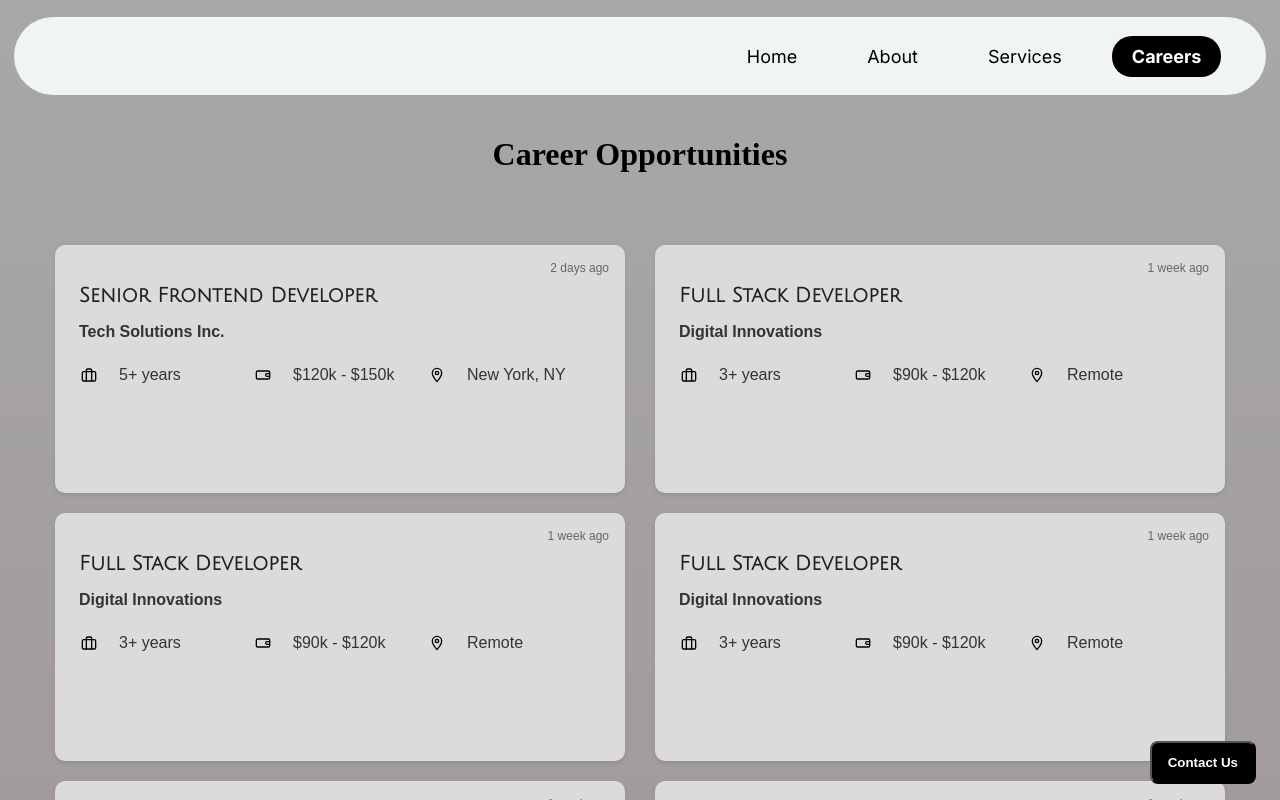
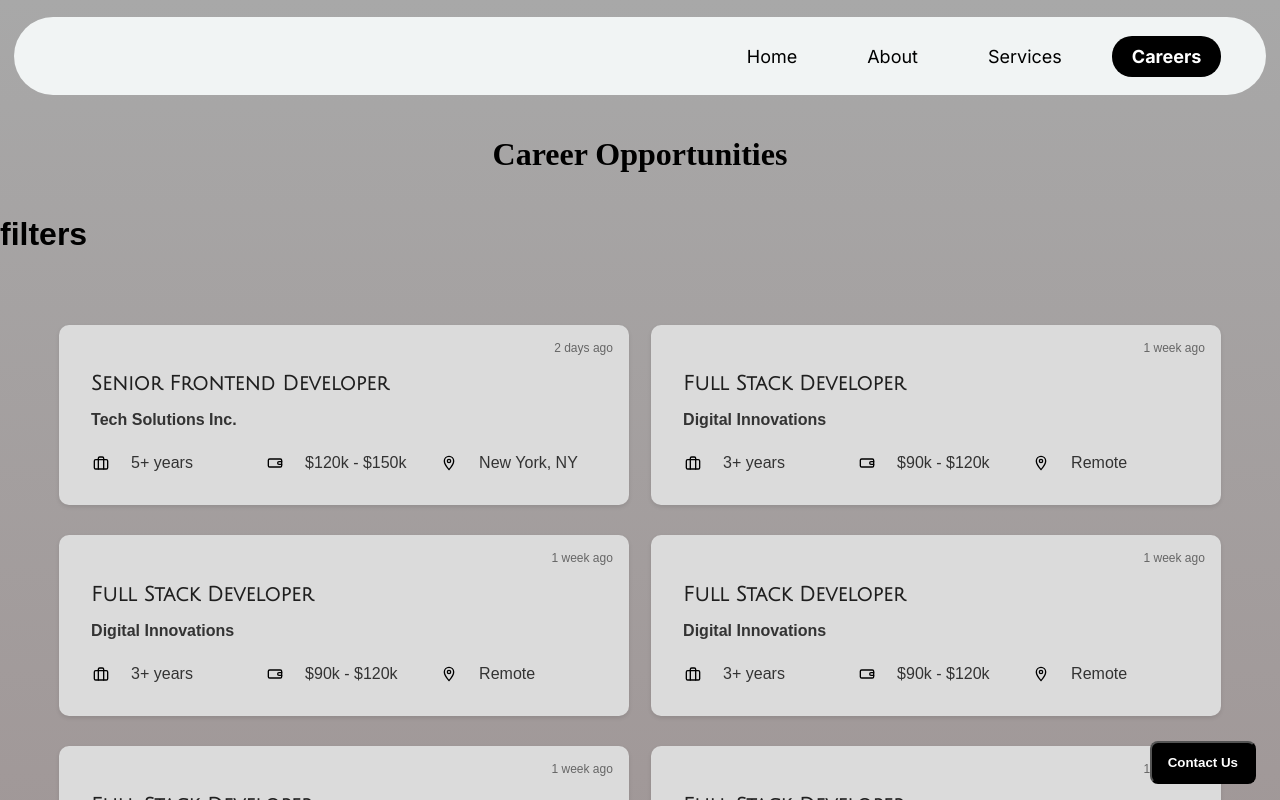
Before and after one commit to lokineeluri/consultancy, a React (Vite) app: page / in a window 1280 px wide. Both pictures are taken after a click on the item "Careers". Shown: the top 800 px of the page. Built offline with nearby package versions, Linux system fonts and the light colour scheme; a web font is replaced by a local one.

Commit message:
Resolved merge conflicts

```diff
--- a/src/components/careers/Careers.jsx
+++ b/src/components/careers/Careers.jsx
@@ -10,12 +10,21 @@ function Careers() {
   return (
     <div className="app">
       <h1 className="crr">Career Opportunities</h1>
+      <div className="careers">
+        <div className="filter">
+          <h1>filters</h1>
+        </div>
+        <main className="jobs-container">
+          {jobsData.map((job) => (
+            <JobCard
+              key={job.id}
+              job={job}
+              onClick={() => setSelectedJob(job)}
+            />
+          ))}
+        </main>
+      </div>
 
-      <main className="jobs-container">
-        {jobsData.map((job) => (
-          <JobCard key={job.id} job={job} onClick={() => setSelectedJob(job)} />
-        ))}
-      </main>
       {selectedJob && (
         <JobModal job={selectedJob} onClose={() => setSelectedJob(null)} />
       )}
--- a/src/components/careers/careers.css
+++ b/src/components/careers/careers.css
@@ -10,27 +10,45 @@
 
   text-align: center;
 }
+.careers {
+  display: flex;
+  align-items: center;
+  justify-content: center;
+  flex-direction: column;
+}
+.filter {
+  width: 100%;
+  height: 30%;
+}
 .jobs-container {
   display: grid;
-  grid-template-columns: repeat(2, 1fr); /* 3 equal columns */
+  grid-template-columns: repeat(3, 1fr); /* 3 equal columns */
   grid-template-rows: auto; /* Auto-sized rows */
-  gap: 20px; /* Space between grid items */
+  gap: 30px; /* Space between grid items */
   padding: 50px;
   place-items: center;
 }
 .job-card {
   background-color: #dbdbdb;
   border-radius: 10px;
-  padding: 1.5rem;
+  padding: 2rem;
   position: relative;
   box-shadow: 0 2px 4px rgba(0, 0, 0, 0.1);
   cursor: pointer;
   transition: transform 0.2s ease, box-shadow 0.2s ease;
   min-width: 400px;
+
   width: 90%;
-  height: 200px;
 }
 
+@media (max-width: 1550px) {
+  .jobs-container {
+    grid-template-columns: repeat(2, 1fr);
+  }
+  .job-card {
+    max-width: 600px;
+  }
+}
 @media (max-width: 1050px) {
   .jobs-container {
     grid-template-columns: repeat(1, 1fr);
```
